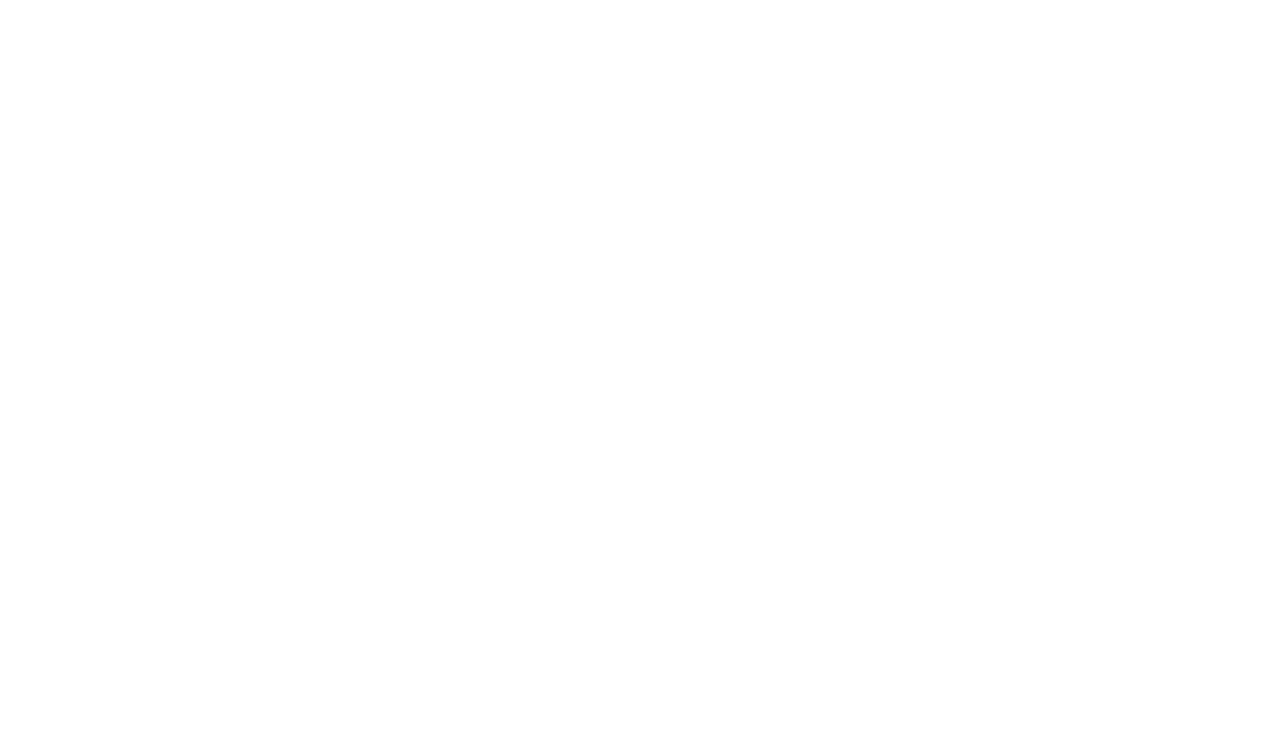
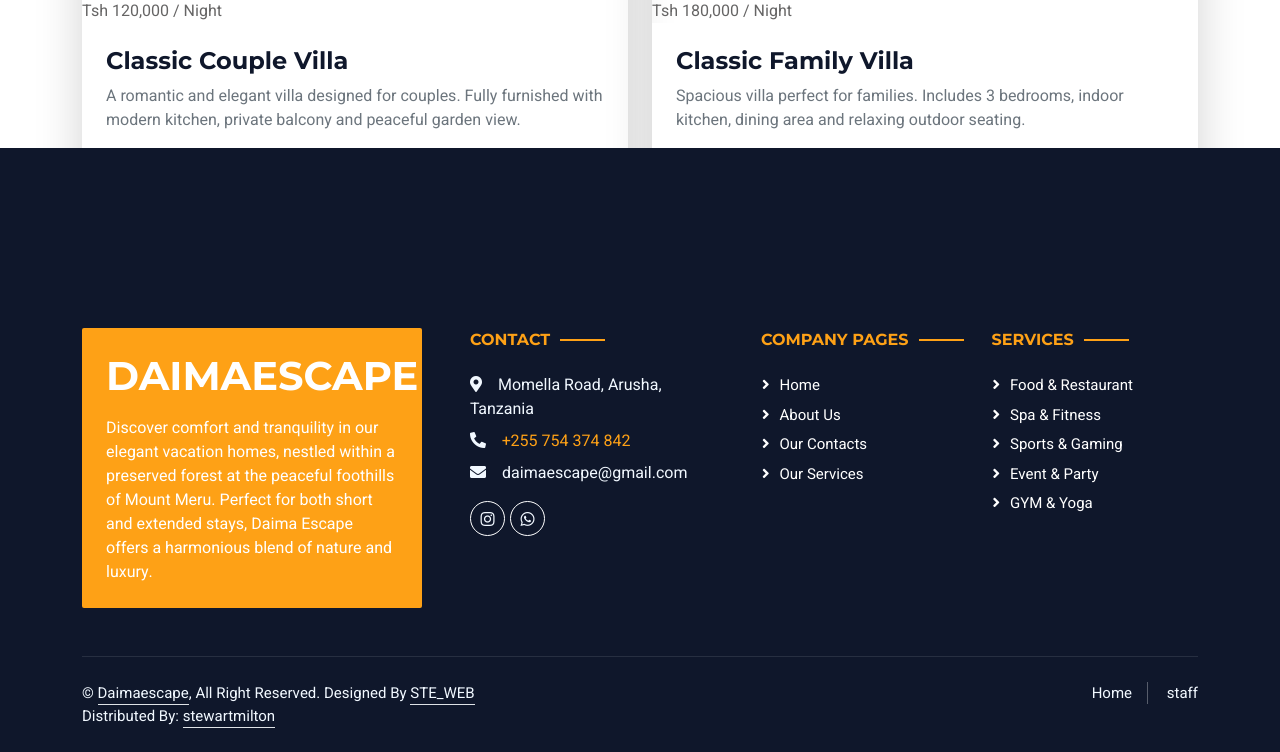
Before and after one commit to stewartmilton59/daimaescape, a Django app: page /rooms/ in a window 1280 px wide. Before the commit the part shown is empty. Shown: the part 737-1489 px from the top of the page. Before the commit the page ends 800 px from the top, so only its background shows below. Run offline with Django 5.2, Linux system fonts and the light colour scheme; some libraries are stand-ins or nearby versions.

Commit message:
Update room_list.html

```diff
--- a/rooms/templates/rooms/room_list.html
+++ b/rooms/templates/rooms/room_list.html
@@ -1,11 +1,67 @@
-<!DOCTYPE html>
-<html lang="en">
-<head>
-    <meta charset="UTF-8">
-    <meta name="viewport" content="width=device-width, initial-scale=1.0">
-    <title>Document</title>
-</head>
-<body>
+{% extends "base.html" %}
+{% load static %}
+{% block content %}
 
-</body>
-</html>
+<section class="container py-5">
+    <div class="text-center mb-5">
+        <h6 class="text-uppercase text-orange fw-bold">Luxury Living</h6>
+        <h2 class="display-5 fw-bold">Our Classic Villas</h2>
+        <p class="text-muted">Experience elegance, comfort and privacy at Daimaescape</p>
+    </div>
+
+    <div class="row g-4">
+
+        <!-- Villa 1 -->
+        <div class="col-md-6 wow fadeInUp" data-wow-delay="0.1s">
+            <div class="villa-card shadow-lg rounded overflow-hidden">
+                <div class="position-relative">
+                    <img src="{% static 'img/villa1.jpg' %}" class="img-fluid w-100 villa-img" alt="Classic Villa">
+
+                    <div class="price-badge">
+                        Tsh 120,000 / Night
+                    </div>
+                </div>
+
+                <div class="p-4 bg-white">
+                    <h4 class="fw-bold">Classic Couple Villa</h4>
+                    <p class="text-muted">
+                        A romantic and elegant villa designed for couples.
+                        Fully furnished with modern kitchen, private balcony and peaceful garden view.
+                    </p>
+
+                    <a href="{% url 'contact' %}" class="btn btn-orange rounded-pill px-4">
+                        Book Now
+                    </a>
+                </div>
+            </div>
+        </div>
+
+        <!-- Villa 2 -->
+        <div class="col-md-6 wow fadeInUp" data-wow-delay="0.3s">
+            <div class="villa-card shadow-lg rounded overflow-hidden">
+                <div class="position-relative">
+                    <img src="{% static 'img/villa2.jpg' %}" class="img-fluid w-100 villa-img" alt="Family Villa">
+
+                    <div class="price-badge">
+                        Tsh 180,000 / Night
+                    </div>
+                </div>
+
+                <div class="p-4 bg-white">
+                    <h4 class="fw-bold">Classic Family Villa</h4>
+                    <p class="text-muted">
+                        Spacious villa perfect for families. Includes 3 bedrooms,
+                        indoor kitchen, dining area and relaxing outdoor seating.
+                    </p>
+
+                    <a href="{% url 'contact' %}" class="btn btn-orange rounded-pill px-4">
+                        Book Now
+                    </a>
+                </div>
+            </div>
+        </div>
+
+    </div>
+</section>
+
+{% endblock %}
```
